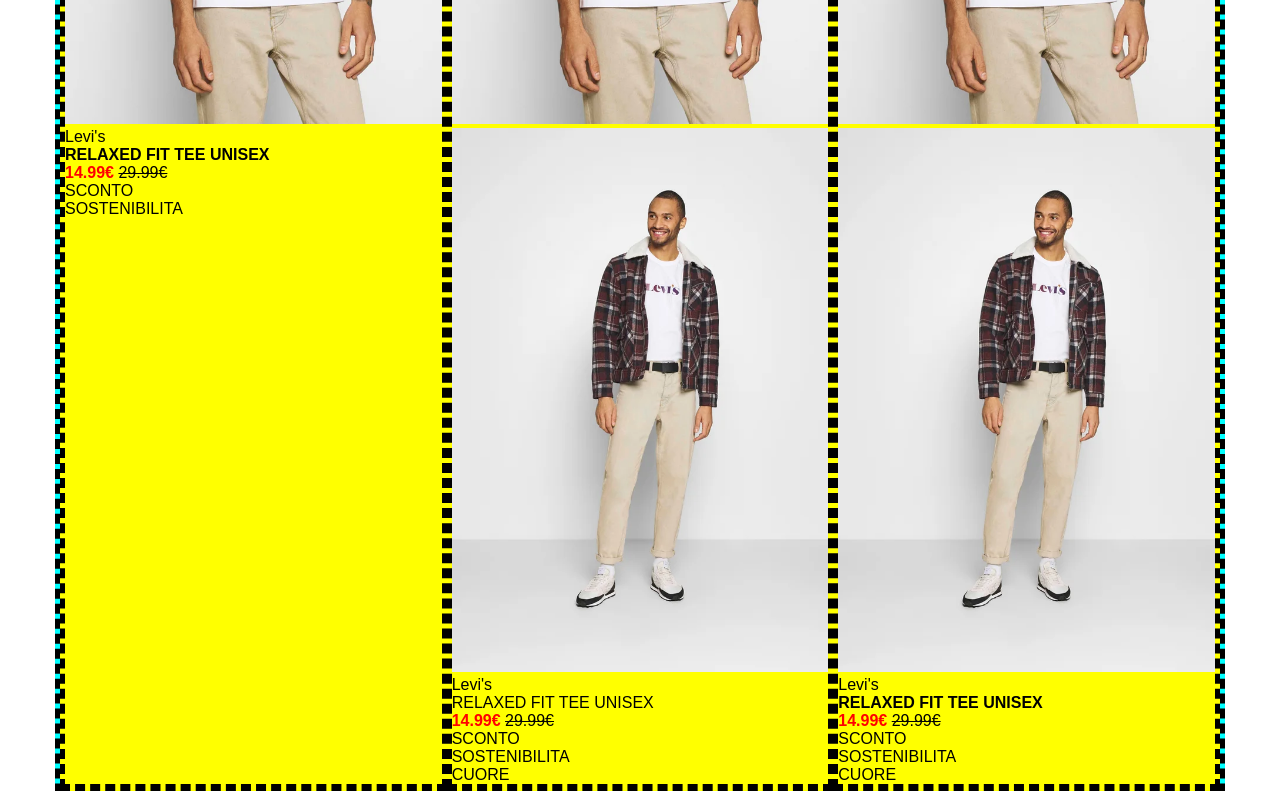
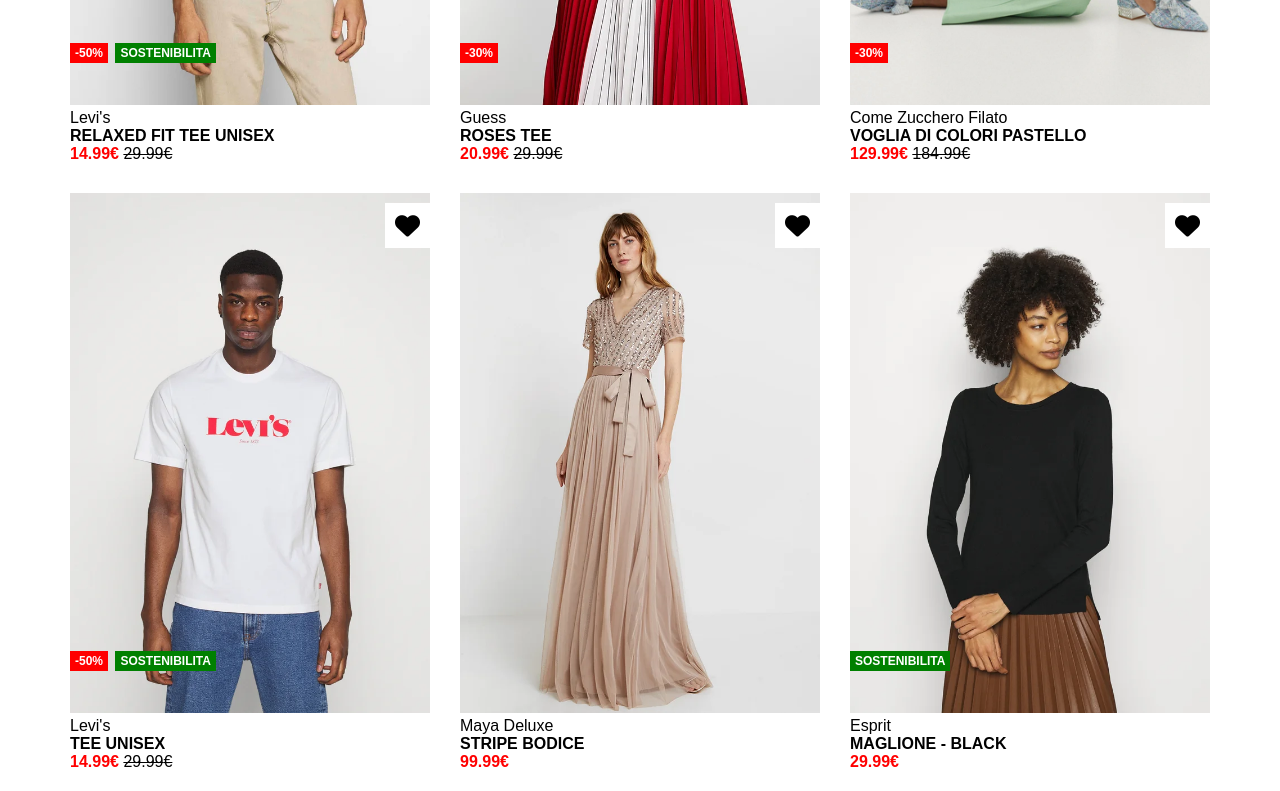
Before and after one commit to AndreaFermo/html-css-boolando, a plain HTML site: page index.html in a window 1280 px wide. Shown: the part 540-1331 px from the top of the page. Drawn offline with Linux system fonts and the light colour scheme.

Commit message:
main concluso

```diff
--- a/css/style.css
+++ b/css/style.css
@@ -14,15 +14,6 @@
     border: 5px dashed black;
 }
 
-
-.debug main .container {
-    background-color: aqua;
-}
-
-.debug main .container .columns {
-    background-color: yellow;
-}
-
 .debug footer .references {
     background-color: blueviolet;
 }
@@ -31,9 +22,6 @@
     background-color: green;
 }
 
-.debug .columns img{
-    width: 100%;
-}
 /*css*/
 
 header {
@@ -115,6 +103,11 @@
 
 .columns .col {
     position: relative;
+    margin: 15px;
+}
+
+.columns img{
+    width: 100%;
 }
 
 .fstimg {
@@ -140,6 +133,29 @@
     font-size: 25px;
 }
 
+.flags{
+    position: absolute;
+    bottom: 100px;
+    left: 0px;
+}
+
+.flaginfo {
+    color: white;
+    font-weight: bold;
+    display: inline-block;
+    margin-right: 3px;
+    padding: 3px 5px;
+    font-size: 12px;
+}
+
+.backred {
+    background-color: red;
+}
+
+.backgreen {
+    background-color: green;
+}
+
 /*REGOLE FOOTER*/
 
 
--- a/index.html
+++ b/index.html
@@ -38,9 +38,9 @@
 
     <main>
 
-        <div class="container tratteggiato">
+        <div class="container">
 
-            <div class="columns tratteggiato">
+            <div class="columns">
 
                 <div class="col">
                     <img src="img/1.webp" class="fstimg" alt="">
@@ -48,81 +48,94 @@
                     <div>Levi's</div>
                     <div class="productname">RELAXED FIT TEE UNISEX</div>
                     <div><span class="discprc">14.99</span> <span class="realprc">29.99</span></div>
-                    <div>SCONTO</div>
-                    <div>SOSTENIBILITA</div>
+                    <div class="flags">
+                        <div class="flaginfo backred">-50%</div>
+                        <div class="flaginfo backgreen">SOSTENIBILITA</div>
+                    </div>
+
                     <i class="fa-solid fa-heart"></i>
                 </div>
             </div>
 
-            <div class="columns tratteggiato">
+            <div class="columns">
 
                 <div class="col">
-                    <img src="img/1.webp" alt="">
-                    <img src="img/1b.webp" class="sndimg" alt="">
-                    <div>Levi's</div>
-                    <div class="product">RELAXED FIT TEE UNISEX</div>
-                    <div><span class="discprc">14.99</span> <span class="realprc">29.99</span></div>
-                    <div>SCONTO</div>
-                    <div>SOSTENIBILITA</div>
-                    <div>CUORE</div>
+                    <img src="img/2.webp" class="fstimg" alt="">
+                    <img src="img/2b.webp" class="sndimg" alt="">
+                    <div>Guess</div>
+                    <div class="productname">ROSES TEE</div>
+                    <div><span class="discprc">20.99</span> <span class="realprc">29.99</span></div>
+                    <div class="flags">
+                        <div class="flaginfo backred">-30%</div>
+                    </div>
+
+                    <i class="fa-solid fa-heart"></i>
                 </div>
             </div>
 
-            <div class="columns tratteggiato">
+            <div class="columns">
 
                 <div class="col">
-                    <img src="img/1.webp" alt="">
-                    <img src="img/1b.webp" class="sndimg" alt="">
-                    <div>Levi's</div>
-                    <div class="productname">RELAXED FIT TEE UNISEX</div>
-                    <div><span class="discprc">14.99</span> <span class="realprc">29.99</span></div>
-                    <div>SCONTO</div>
-                    <div>SOSTENIBILITA</div>
-                    <div>CUORE</div>
+                    <img src="img/3.webp" class="fstimg" alt="">
+                    <img src="img/3b.webp" class="sndimg" alt="">
+                    <div>Come Zucchero Filato</div>
+                    <div class="productname">VOGLIA DI COLORI PASTELLO</div>
+                    <div><span class="discprc">129.99</span> <span class="realprc">184.99</span></div>
+                    <div class="flags">
+                        <div class="flaginfo backred">-30%</div>
+                    </div>
+
+                    <i class="fa-solid fa-heart"></i>
                 </div>
             </div>
 
-            <div class="columns tratteggiato">
+            <div class="columns">
 
                 <div class="col">
-                    <img src="img/1.webp" class="fstimg" alt="">
-                    <img src="img/1b.webp" class="sndimg" alt="">
+                    <img src="img/4.webp" class="fstimg" alt="">
+                    <img src="img/4b.webp" class="sndimg" alt="">
                     <div>Levi's</div>
-                    <div class="product">RELAXED FIT TEE UNISEX</div>
+                    <div class="productname">TEE UNISEX</div>
                     <div><span class="discprc">14.99</span> <span class="realprc">29.99</span></div>
-                    <div>SCONTO</div>
-                    <div>SOSTENIBILITA</div>
-                    <div>CUORE</div>
+                    <div class="flags">
+                        <div class="flaginfo backred">-50%</div>
+                        <div class="flaginfo backgreen">SOSTENIBILITA</div>
+                    </div>
+
+                    <i class="fa-solid fa-heart"></i>
                 </div>
             </div>
 
-            <div class="columns tratteggiato">
+            <div class="columns">
 
                 <div class="col">
-                    <img src="img/1.webp" alt="">
-                    <img src="img/1b.webp" class="sndimg" alt="">
-                    <div>Levi's</div>
-                    <div class="product">RELAXED FIT TEE UNISEX</div>
-                    <div><span class="discprc">14.99</span> <span class="realprc">29.99</span></div>
-                    <div>SCONTO</div>
-                    <div>SOSTENIBILITA</div>
-                    <div>CUORE</div>
+                    <img src="img/5.webp" class="fstimg" alt="">
+                    <img src="img/5b.webp" class="sndimg" alt="">
+                    <div>Maya Deluxe</div>
+                    <div class="productname">STRIPE BODICE</div>
+                    <div><span class="discprc">99.99</span></div>
+                    <i class="fa-solid fa-heart"></i>
                 </div>
             </div>
 
-            <div class="columns tratteggiato">
+            <div class="columns">
 
                 <div class="col">
-                    <img src="img/1.webp" alt="">
-                    <img src="img/1b.webp" class="sndimg" alt="">
-                    <div>Levi's</div>
-                    <div class="product">RELAXED FIT TEE UNISEX</div>
-                    <div><span class="discprc">14.99</span> <span class="realprc">29.99</span></div>
-                    <div>SCONTO</div>
-                    <div>SOSTENIBILITA</div>
-                    <div>CUORE</div>
+                    <img src="img/6.webp" class="fstimg" alt="">
+                    <img src="img/6b.webp" class="sndimg" alt="">
+                    <div>Esprit</div>
+                    <div class="productname">MAGLIONE - BLACK</div>
+                    <div><span class="discprc">29.99</span></div>
+                    <div class="flags">
+                        <div class="flaginfo backgreen">SOSTENIBILITA</div>
+                    </div>
+
+                    <i class="fa-solid fa-heart"></i>
                 </div>
             </div>
+
+
+
 
 
 
```
